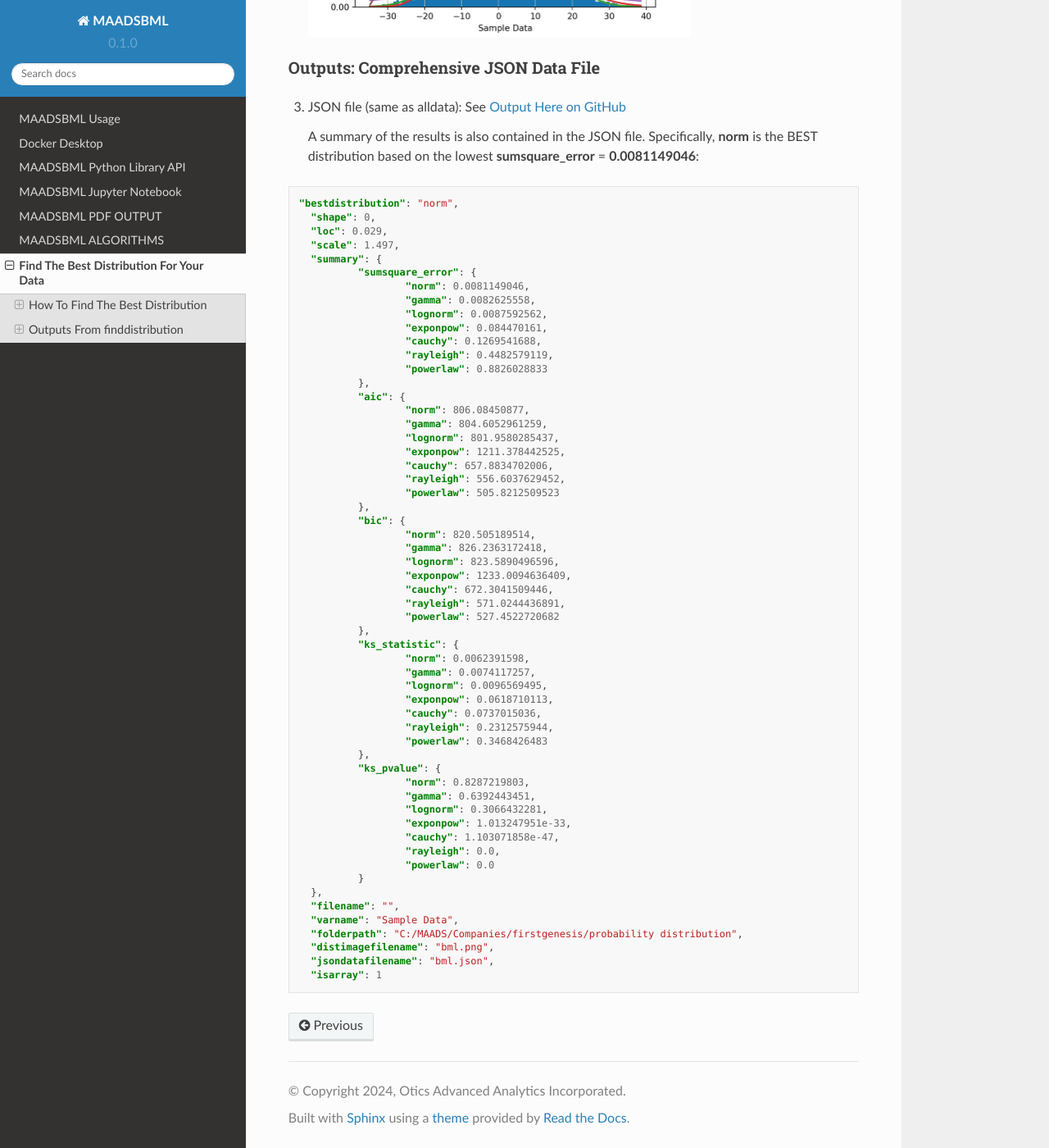
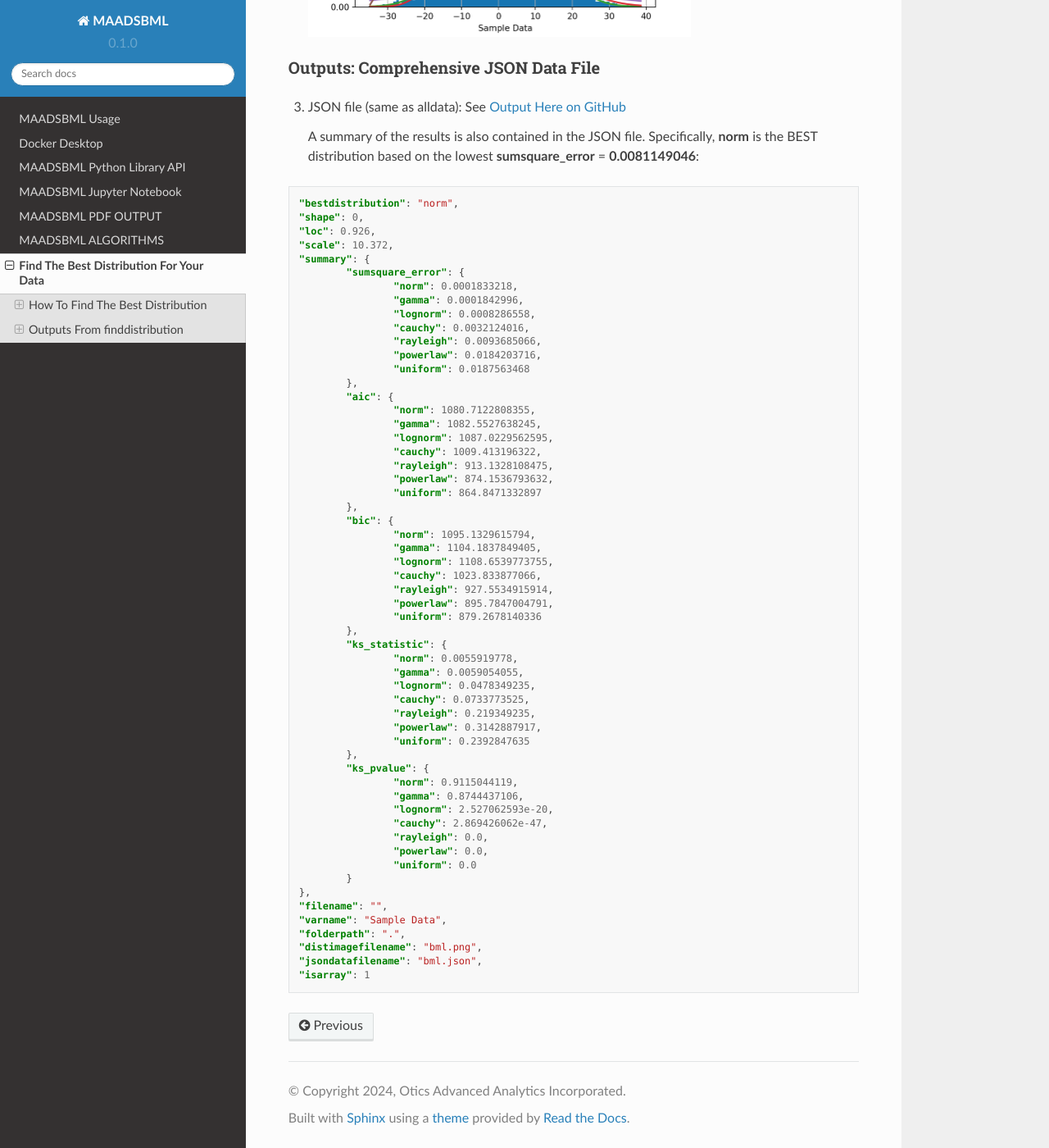
Before and after one commit to smaurice101/maadsbml, a Sphinx documentation site: the page built from docs/source/finddist.rst, in a window 1280 px wide and 1400 px high, scrolled down 2728 px. Shown: the whole window at 82% size. Built offline with Sphinx 7.4.7 and the Read the Docs theme 2.0.0, drawn with Linux system fonts in a browser that asks for light colours.

Commit message:
Update finddist.rst

```diff
--- a/docs/source/finddist.rst
+++ b/docs/source/finddist.rst
@@ -125,60 +125,60 @@ Outputs: Comprehensive JSON Data File
 
 .. code-block:: JSON
 
-      "bestdistribution": "norm",
+      	"bestdistribution": "norm",
       	"shape": 0,
-      	"loc": 0.029,
-      	"scale": 1.497,
+      	"loc": 0.926,
+      	"scale": 10.372,
       	"summary": {
       		"sumsquare_error": {
-      			"norm": 0.0081149046,
-      			"gamma": 0.0082625558,
-      			"lognorm": 0.0087592562,
-      			"exponpow": 0.084470161,
-      			"cauchy": 0.1269541688,
-      			"rayleigh": 0.4482579119,
-      			"powerlaw": 0.8826028833
+      			"norm": 0.0001833218,
+      			"gamma": 0.0001842996,
+      			"lognorm": 0.0008286558,
+      			"cauchy": 0.0032124016,
+      			"rayleigh": 0.0093685066,
+      			"powerlaw": 0.0184203716,
+      			"uniform": 0.0187563468
       		},
       		"aic": {
-      			"norm": 806.08450877,
-      			"gamma": 804.6052961259,
-      			"lognorm": 801.9580285437,
-      			"exponpow": 1211.378442525,
-      			"cauchy": 657.8834702006,
-      			"rayleigh": 556.6037629452,
-      			"powerlaw": 505.8212509523
+      			"norm": 1080.7122808355,
+      			"gamma": 1082.5527638245,
+      			"lognorm": 1087.0229562595,
+      			"cauchy": 1009.413196322,
+      			"rayleigh": 913.1328108475,
+      			"powerlaw": 874.1536793632,
+      			"uniform": 864.8471332897
       		},
       		"bic": {
-      			"norm": 820.505189514,
-      			"gamma": 826.2363172418,
-      			"lognorm": 823.5890496596,
-      			"exponpow": 1233.0094636409,
-      			"cauchy": 672.3041509446,
-      			"rayleigh": 571.0244436891,
-      			"powerlaw": 527.4522720682
+      			"norm": 1095.1329615794,
+      			"gamma": 1104.1837849405,
+      			"lognorm": 1108.6539773755,
+      			"cauchy": 1023.833877066,
+      			"rayleigh": 927.5534915914,
+      			"powerlaw": 895.7847004791,
+      			"uniform": 879.2678140336
       		},
       		"ks_statistic": {
-      			"norm": 0.0062391598,
-      			"gamma": 0.0074117257,
-      			"lognorm": 0.0096569495,
-      			"exponpow": 0.0618710113,
-      			"cauchy": 0.0737015036,
-      			"rayleigh": 0.2312575944,
-      			"powerlaw": 0.3468426483
+      			"norm": 0.0055919778,
+      			"gamma": 0.0059054055,
+      			"lognorm": 0.0478349235,
+      			"cauchy": 0.0733773525,
+      			"rayleigh": 0.219349235,
+      			"powerlaw": 0.3142887917,
+      			"uniform": 0.2392847635
       		},
       		"ks_pvalue": {
-      			"norm": 0.8287219803,
-      			"gamma": 0.6392443451,
-      			"lognorm": 0.3066432281,
-      			"exponpow": 1.013247951e-33,
-      			"cauchy": 1.103071858e-47,
+      			"norm": 0.9115044119,
+      			"gamma": 0.8744437106,
+      			"lognorm": 2.527062593e-20,
+      			"cauchy": 2.869426062e-47,
       			"rayleigh": 0.0,
-      			"powerlaw": 0.0
+      			"powerlaw": 0.0,
+      			"uniform": 0.0
       		}
       	},
       	"filename": "",
       	"varname": "Sample Data",
-      	"folderpath": "C:/MAADS/Companies/firstgenesis/probability distribution",
+      	"folderpath": ".",
       	"distimagefilename": "bml.png",
       	"jsondatafilename": "bml.json",
       	"isarray": 1
```
